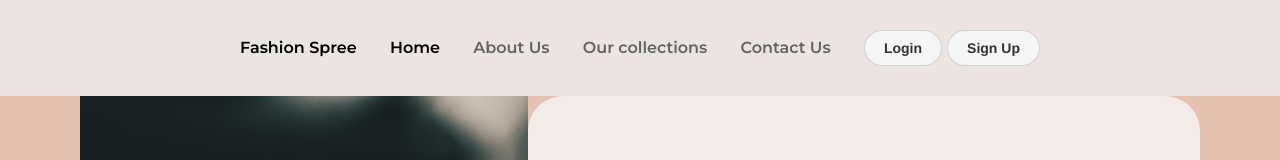
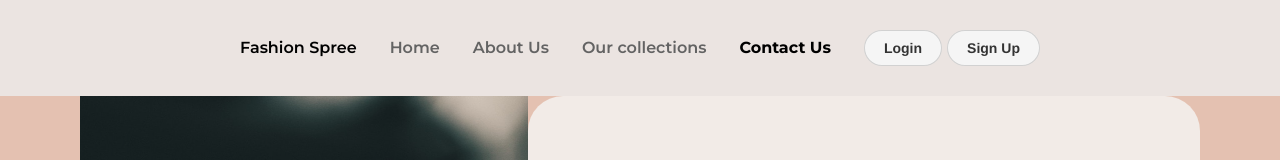
Before and after one commit to HackYourFuture-CPH/Fashion-Spree, a React (Create React App) app in the folder packages/client/: page /contact-us in a window 1280 px wide. Shown: the top 160 px of the page. Built offline with nearby package versions, Linux system fonts and the light colour scheme; no server answers.

Commit message:
style(navbar): change color for active link

```diff
--- a/packages/client/src/components/Navigation/Navigation.component.js
+++ b/packages/client/src/components/Navigation/Navigation.component.js
@@ -2,7 +2,7 @@ import React, { useEffect, useState, useCallback } from 'react';
 import { useAuthState } from 'react-firebase-hooks/auth';
 import { auth, db, logout } from '../../firebase';
 import { query, collection, getDocs, where } from 'firebase/firestore';
-import { Link } from 'react-router-dom';
+import { NavLink, Link } from 'react-router-dom';
 
 import './Navigation.styles.css';
 import { Button } from '../Button/Button.component';
@@ -31,18 +31,18 @@ export const Navigation = () => {
       <div className="navigation">
         <div className="nav">
           <span className="navbar-brand">Fashion Spree</span>
-          <Link to="/" className="home">
+          <NavLink to="/" className="home">
             Home
-          </Link>
-          <Link to="/about-us" className="about-us">
+          </NavLink>
+          <NavLink to="/about-us" className="about-us">
             About Us
-          </Link>
-          <Link to="/collections" className="collections">
+          </NavLink>
+          <NavLink to="/collections" className="collections">
             Our collections
-          </Link>
-          <Link to="/contact-us" className="contact-us">
+          </NavLink>
+          <NavLink to="/contact-us" className="contact-us">
             Contact Us
-          </Link>
+          </NavLink>
           {user ? (
             <div className="logged-in-container">
               <div className="logged-in-text">
--- a/packages/client/src/components/Navigation/Navigation.styles.css
+++ b/packages/client/src/components/Navigation/Navigation.styles.css
@@ -19,7 +19,9 @@
 .nav > span {
   color: black;
 }
-a.home {
+.nav a.active {
+  text-decoration: none;
+  font-weight: bold;
   color: black;
 }
 .nav-buttons .login {
```
